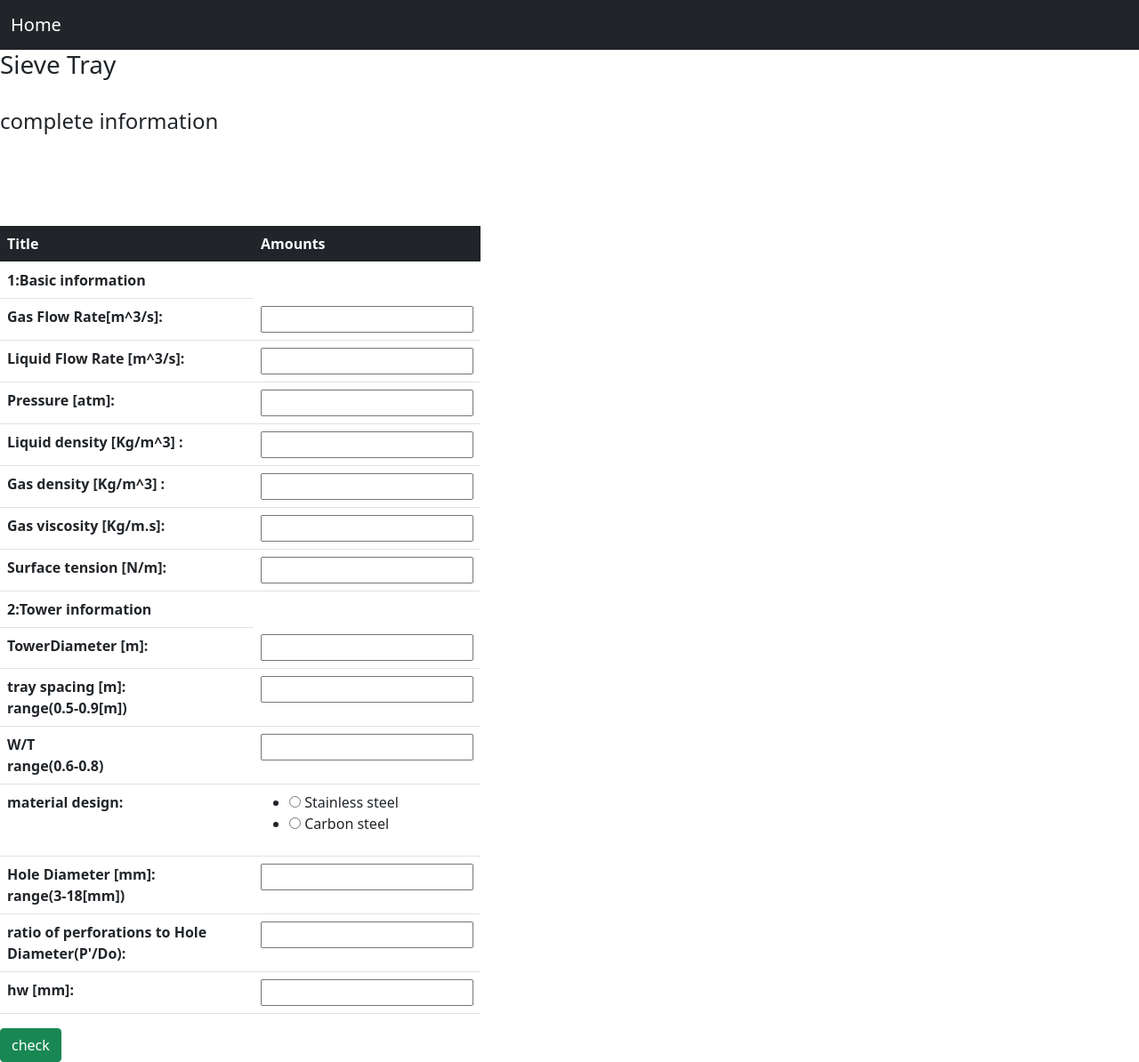
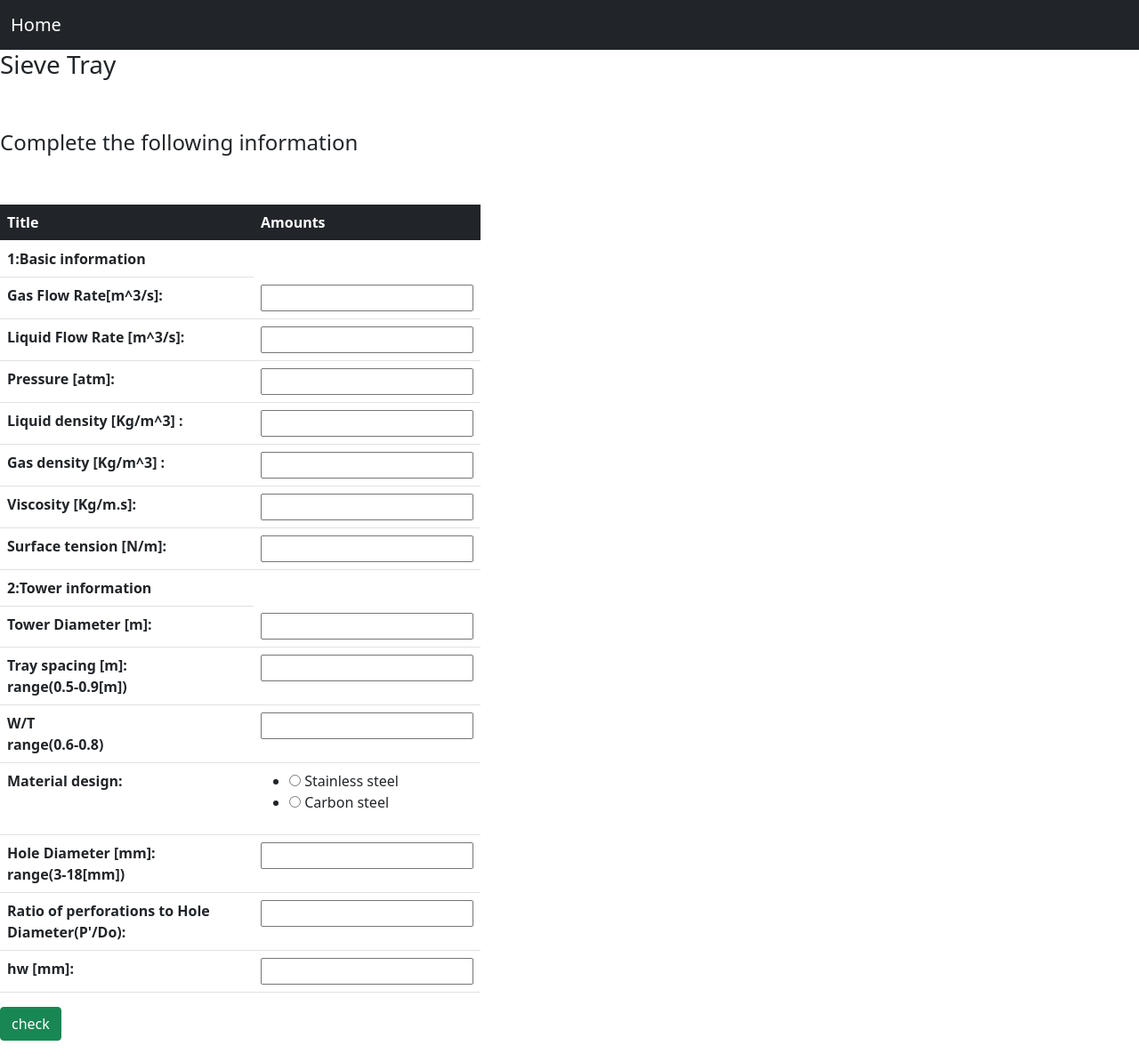
Before and after one commit to paryyy/Design_last, a Django app: page /Home/sieveTray/ in a window 1280 px wide. Shown: the whole page at 89% size. Run offline with Django 3.2, Linux system fonts and the light colour scheme.

Commit message:
'final2'

```diff
--- a/sieve_tray_app/views.py
+++ b/sieve_tray_app/views.py
@@ -15,9 +15,9 @@ from django.http import HttpResponse
 def Home_page_view(request):
     if request.method == 'POST':
         data = request.POST
-        if data['method'] == 'Trybal' and data['types_tower'] == 'Sieve Tray':
+        if data['method'] == 'Treybal' and data['types_tower'] == 'Sieve Tray':
             return redirect('/Home/sieveTray/')
-        elif data['method'] == 'Trybal' and data['types_tower'] == 'Packed Tray':
+        elif data['method'] == 'Treybal' and data['types_tower'] == 'Packed Tray':
             # return render(request, 'packedTray.html',{data['method']:'trybal', data['types_tower']: 'packed tray' })
             return redirect('/Home/packedtray/')
     return render(request, 'Home.html')
@@ -39,11 +39,11 @@ def packedTray_view(request):
             G_prim = Gas_Flowrate / Area  # [Kg/m^2.s]
             Horizontal_parameter_Fig6_34 = round(
                 (Liq_Flowrate / Gas_Flowrate) * (Gas_density / (Liq_density - Gas_density)) ** 0.5, 4)  # 0.125
-            #  print('H:',Horizontal_parameter_Fig6_34)
+            print('H:',Horizontal_parameter_Fig6_34)
             Horizontal_parameter_Fig6_34 = np.log(Horizontal_parameter_Fig6_34)
             Vertical_parameter_Fig6_34 = (G_prim ** 2 * Cf * (viscosity_sub_in_liq ** 0.1)) / (
                     Gas_density * (Liq_density - Gas_density))
-            #  print( 'V: ',Vertical_parameter_Fig6_34)
+            print( 'V: ',Vertical_parameter_Fig6_34)
             Vertical_parameter_Fig6_34 = np.log(Vertical_parameter_Fig6_34)
 
 
@@ -69,9 +69,11 @@ def packedTray_view(request):
                 Verticalup = solve(Table_list[5][1])
                 Verticalup = Verticalup[0]
                 Verticalup = math.exp(Verticalup)
+                print('Verticalup= ', Verticalup)
                 Verticaldown = solve(Table_list[0][1])
                 Verticaldown = Verticaldown[0]
                 Verticaldown = math.exp(Verticaldown)
+                print('Verticaldown= ',Verticaldown)
 
                 if math.exp(Vertical_parameter_Fig6_34) > Verticalup:
                     context['Approximate_flooding'] = 'Approximate flooding'
@@ -208,9 +210,10 @@ def sieveTray_view(request, ):
                     beta = beta * ((5 * division_AoToAa) + 0.5)
                 #  Calc CF
                 cf = (alfa * (math.log((1 / division_for_cf), 10)) + beta) * (surface_tension / 0.020) ** 0.2
-                # print('CF= ', CF)
+                # print('CF= ', cf)
                 # {{ Calc VF }}
                 vf = cf * ((liquid_density - Gas_density) / Gas_density) ** 0.5
+
                 return vf
 
             def _w_to_area_used_by_one_downspout_():
@@ -255,6 +258,8 @@ def sieveTray_view(request, ):
                 at, ad = _calc_areas_(TowerDiameter)[0], _calc_areas_(TowerDiameter)[1]
                 an = at - ad
                 vn = Volumetric_flow_rate_G / an
+                #  print(vn)
+                #  print(an)
                 vntovf = round(vn / vf, 4)
                 td = TowerDiameter
                 aa = _calc_areas_(td)[2]
@@ -292,6 +297,7 @@ def sieveTray_view(request, ):
                 Td = _calc_atmospheric_()[0]
                 Ad = _calc_atmospheric_()[1]
                 Aa = _calc_atmospheric_()[2]
+                print('Aa=', Aa)
                 W = _calc_atmospheric_()[3]
                 An = _calc_atmospheric_()[4]
                 VntoVf = _calc_atmospheric_()[5]
@@ -378,14 +384,14 @@ def sieveTray_view(request, ):
                 # print(z)
                 # calc Va
                 va = round(Volumetric_flow_rate_G / Aa, 4)  # [m/s]
-                # print(Va)
+                print('va = ',va)
                 # calc hL as x
-                eq_hl = Eq((6.1 * 10 ** (-3)) + (0.725 * hw * 10 ** -3) - (
-                        0.238 * hw * 10 ** -3 * va * (Gas_density ** 0.5)) + (
+                eq_hl = Eq((6.1 * 10 ** (-3)) + (0.725 * (hw * 10 ** -3)) - (
+                        0.238 * (hw * 10 ** -3) * va * (Gas_density ** 0.5)) + (
                                    1.225 * Volumetric_flow_rate_L / z), x)
                 solve_hl = solve(eq_hl)
                 hl = round(solve_hl[0], 4)  # [m]
-
+                print('hl= ',hl)
                 # {{ hR افت فشار اضافی ناشی از کشش سطحی }}
                 # calc hR
                 hr = round(6 * surface_tension * gc / (liquid_density * Do * 10 ** -3 * g), 4)  # [m]
@@ -460,8 +466,10 @@ def sieveTray_view(request, ):
             Horizontal_parameter = round(
                 ((Volumetric_flow_rate_L * liquid_density) / (Volumetric_flow_rate_G * Gas_density)) * (
                         Gas_density / liquid_density) ** 0.5, 5)
+            print(Horizontal_parameter)
+            print(VntoVf)
             Horizontal_parameter = np.log(Horizontal_parameter)
-            if True:  # VntoVf < 0.8:
+            if True:
                 def Entrainment():
                     from sympy.abc import x
                     VntoVf_list = [[0.3, Eq(-0.3707 * Horizontal_parameter - 7.2003, x)],
--- a/templates/packedTray/packedTray.html
+++ b/templates/packedTray/packedTray.html
@@ -2,7 +2,7 @@
 
 {% block content %}
 <h3>Packed Tray</h3> <br> <br> <br>
-
+<h4  class="form-label">Complete the following information</h4> <br><br>
 <!--     نمایش نتیجه -->
            {% if Delta_P%}
              <div>
@@ -46,7 +46,7 @@
 
 <form action="/Home/packedtray/" method="POST" >
   {% csrf_token %}
-  <table class="table" style="width:50%"  >
+  <table class="table" style="width:40%"  >
 
     <thead class="table-dark">
 <!--    ستون سیاه اصلی-->
--- a/templates/sieveTray/sieveTray.html
+++ b/templates/sieveTray/sieveTray.html
@@ -10,7 +10,7 @@
                {% if Do and delta_p and W and hw%}
                  <div>
                     <div class="alert alert-success" role="alert">
-                        result: <br><b>Gas Pressure Drop on each Tray=</b> {{delta_p}} [pa]<br>
+                        result: <br><b>Gas Pressure Drop on each Tray=</b> {{delta_p}} [Pa]<br>
                         <br> <b>Liquid Depth in Down Comer=</b> {{liquidDepth_DownComer}} [m]<br>
                         <br><b>Weir length(W)= </b>{{W}} [m]<br>
                         <br><b>Weir Height (hw) = </b>{{hw}}  [mm]
@@ -25,8 +25,7 @@
                {% endif %}
 
 
-
-    <br>
+    <br> <br>
  <div>
 
 
@@ -121,7 +120,7 @@
 
     <form action="/Home/sieveTray/" method="POST" >
       {% csrf_token %}
-        <h4  class="form-label">complete information</h4>
+        <h4  class="form-label">Complete the following information</h4>
       <table class="table" style="width:90%"  >
         <thead class="table-dark">
     <!--    ستون سیاه اصلی-->
@@ -133,7 +132,7 @@
     <!--    بدنه-->
         </thead>
         <tbody>
-            <tr><h1><th scope="row"  >1:Basic information</th></h1></tr>
+            <tr><h1><th scope="row"  >1:Basic information</th></h1>
           <tr>
             <th scope="row" >Gas Flow Rate[m^3/s]:</th>
             <td>{{form.FlowRateVapor}}</td>
@@ -161,7 +160,7 @@
             <td>{{form.Gas_density}}</td>
           </tr>
           <tr>
-            <th scope="row" >Gas viscosity [Kg/m.s]:</th>
+            <th scope="row" > Viscosity [Kg/m.s]:</th>
             <td>{{form.viscosity}}</td>
           </tr>
 
@@ -171,13 +170,13 @@
 
           </tr>
                  <tr><h1 ><th scope="row"  >2:Tower information</th></h1></tr>
-          <br><br>
+
           <tr>
-            <th scope="row" >TowerDiameter [m]:</th>
+            <th scope="row" >Tower Diameter [m]:</th>
             <td>{{form.TowerDiameter}}</td>
           </tr>
               <tr>
-            <th scope="row" >tray spacing [m]:<br>range(0.5-0.9[m])</th>
+            <th scope="row" >Tray spacing [m]:<br>range(0.5-0.9[m])</th>
             <td>{{form.tray_spacing}}</td>
           </tr>
               <tr>
@@ -185,7 +184,7 @@
             <td>{{form.times_w_t}}</td>
           </tr>
                           <tr>
-            <th scope="row" >material design:</th>
+            <th scope="row" >Material design:</th>
             <td >
                 {{form.material_design}}
             </td>
@@ -195,7 +194,7 @@
             <td>{{form.Do}}</td>
           </tr>
               <tr>
-            <th scope="row" >ratio of perforations to Hole Diameter(P'/Do):</th>
+            <th scope="row" >Ratio of perforations to Hole Diameter(P'/Do):</th>
             <td>{{form.Times_dis_hol}}</td>
           </tr>
     <!--          <tr>-->
@@ -215,7 +214,7 @@
         </tbody>
       </table>
 
-        <input type="submit"  class="btn btn-success" value="check"  >
+        <input type="submit"  class="btn btn-success" value="check"  > <br> <br>
     </form>
 
     </div>
```
Also changed, not shown: templates/home.html (+4 -4 lines).
